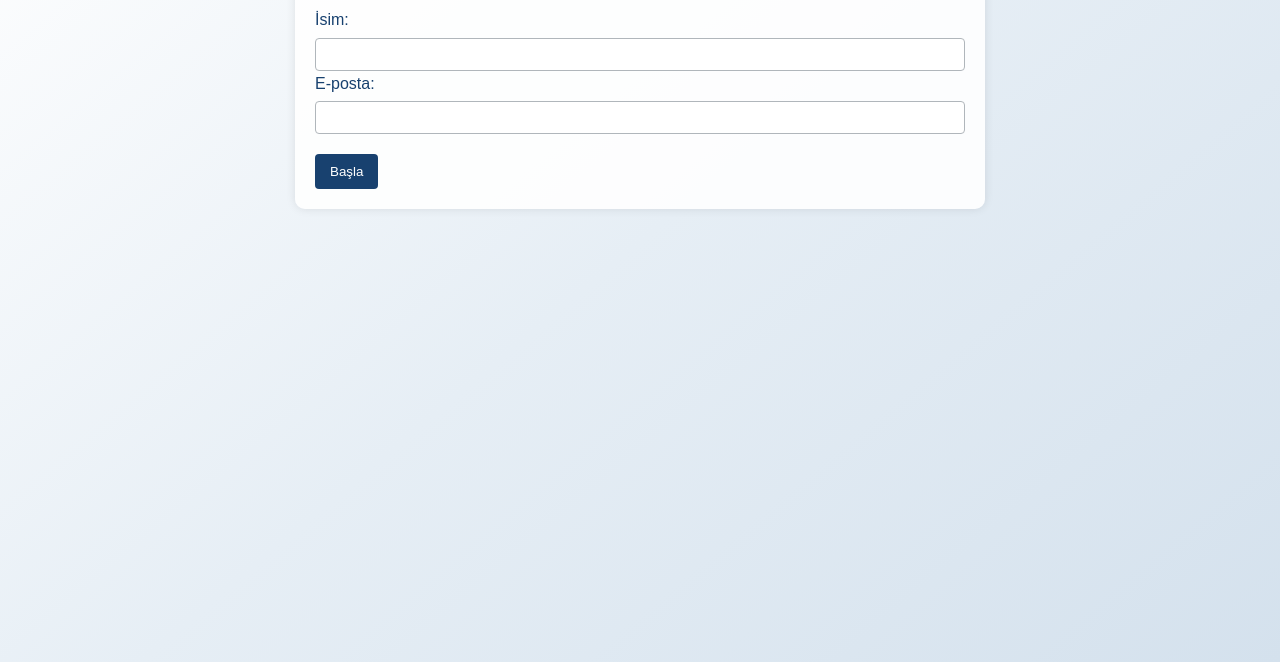
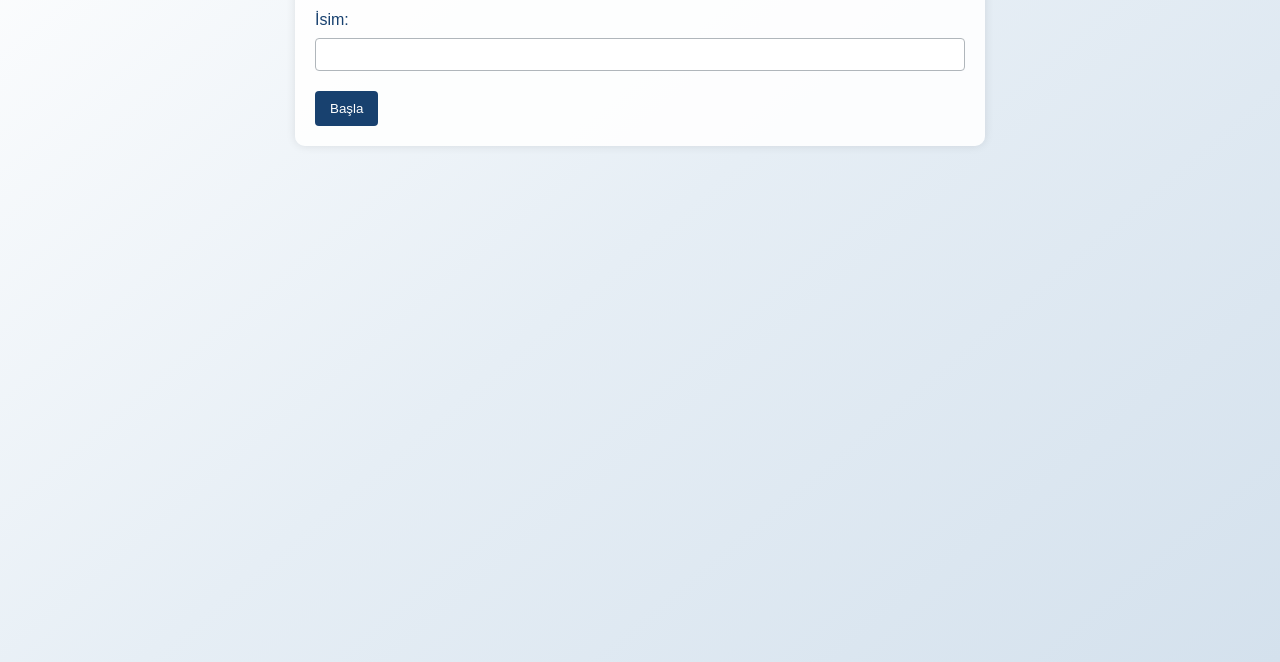
Before and after one commit to atasozlerine/yolculuk, a plain HTML site: page index.html in a window 1280 px wide. Shown: the part 178-840 px from the top of the page. Drawn offline with Linux system fonts and the light colour scheme.

Commit message:
Update index.html

```diff
--- a/index.html
+++ b/index.html
@@ -117,9 +117,6 @@
             <label for="name">İsim:</label>
             <input type="text" id="name" name="name" required>
 
-            <label for="email">E-posta:</label>
-            <input type="email" id="email" name="email" required>
-
             <button onclick="submitUserForm()">Başla</button>
         </div>
         <div id="testSelection" style="display:none;">
```
